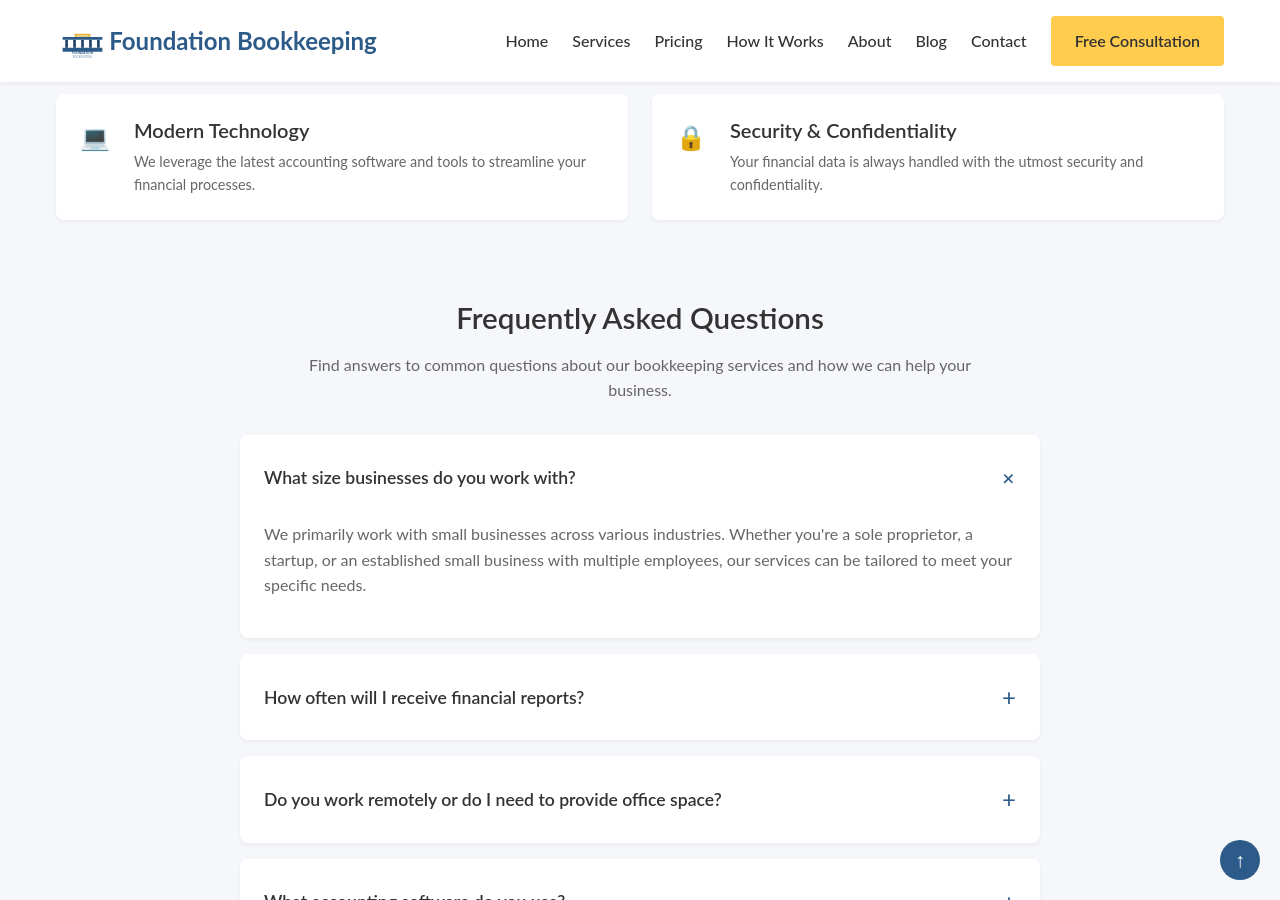
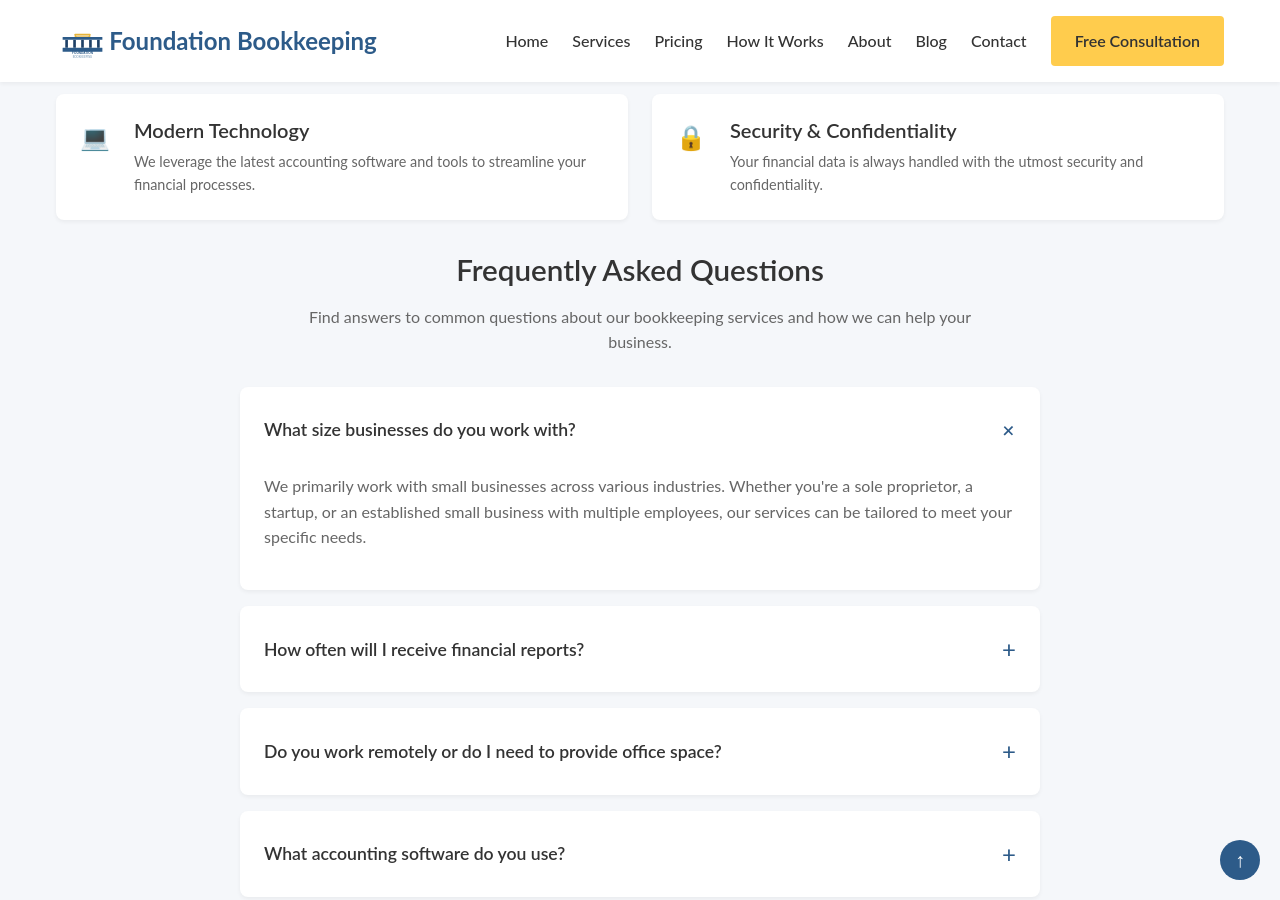
Before and after one commit to jcampbell9724/jcampbell-bookkeeping, a Jekyll site: the page built from index.html, in a window 1280 px wide and 900 px high, scrolled down 1984 px. Built offline with Jekyll 4.4.1, drawn with Linux system fonts in a browser that asks for light colours.

Commit message:
faq section

```diff
--- a/index.html
+++ b/index.html
@@ -174,8 +174,7 @@ keywords: bookkeeping, small business accounting, tax preparation, financial ser
 </section>
 
 <!-- FAQ Section -->
-<section id="faq" class="faq section-padding">
-    <div class="container">
+<section id="faq" class="container">
     <div class="section-title">
         <h2>Frequently Asked Questions</h2>
         <p>Find answers to common questions about our bookkeeping services and how we can help your business.</p>
@@ -219,7 +218,6 @@ keywords: bookkeeping, small business accounting, tax preparation, financial ser
             </div>
             <div class="faq-answer">
                 <p>Getting started is easy! Simply contact us for a free consultation. We'll discuss your needs, answer your questions, and develop a customized plan for your business. Once you're ready to proceed, we'll guide you through our simple onboarding process.</p>
-                </div>
             </div>
         </div>
     </div>
```
Lines whose indentation alone changed are shown as unchanged.
